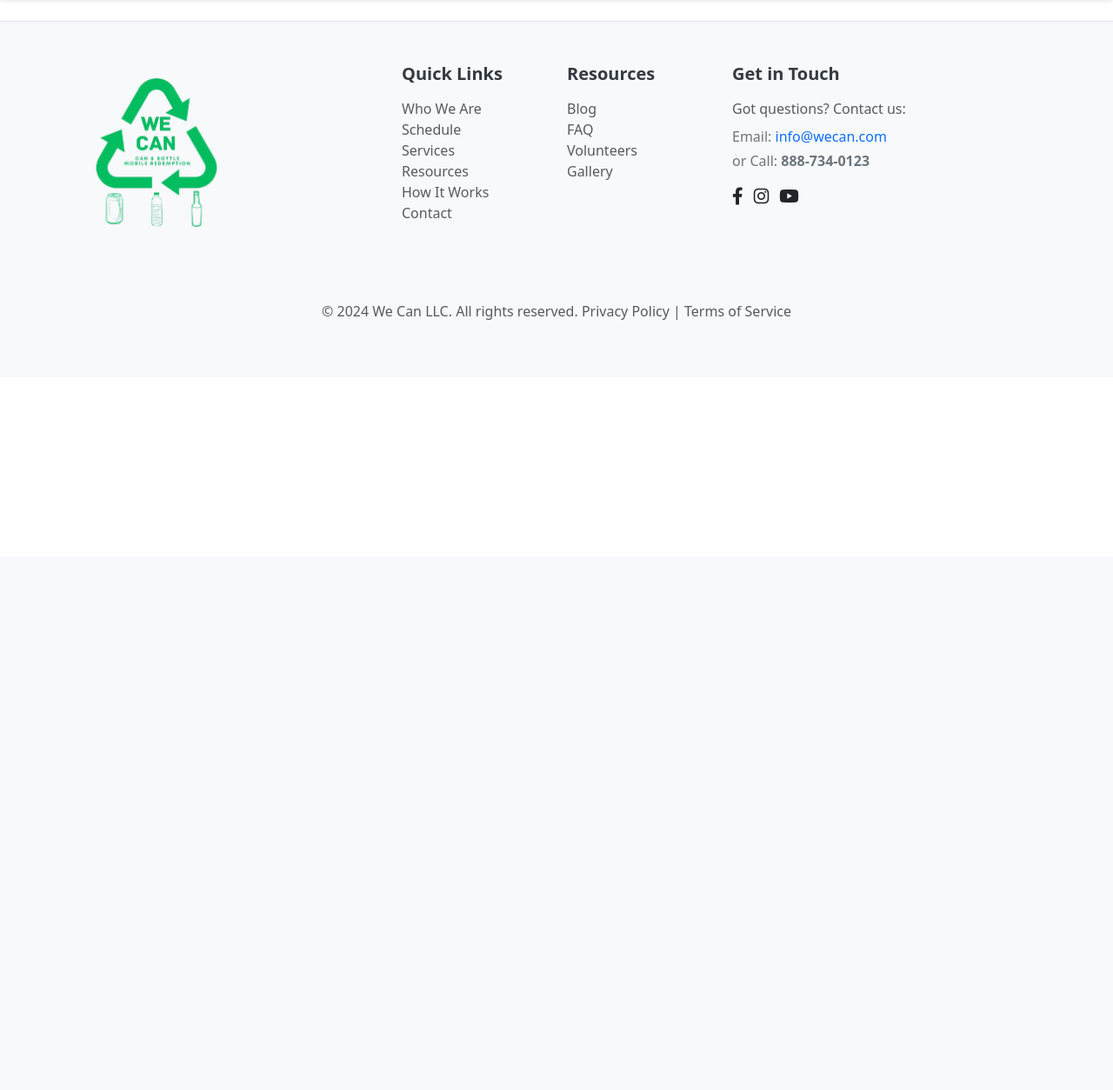
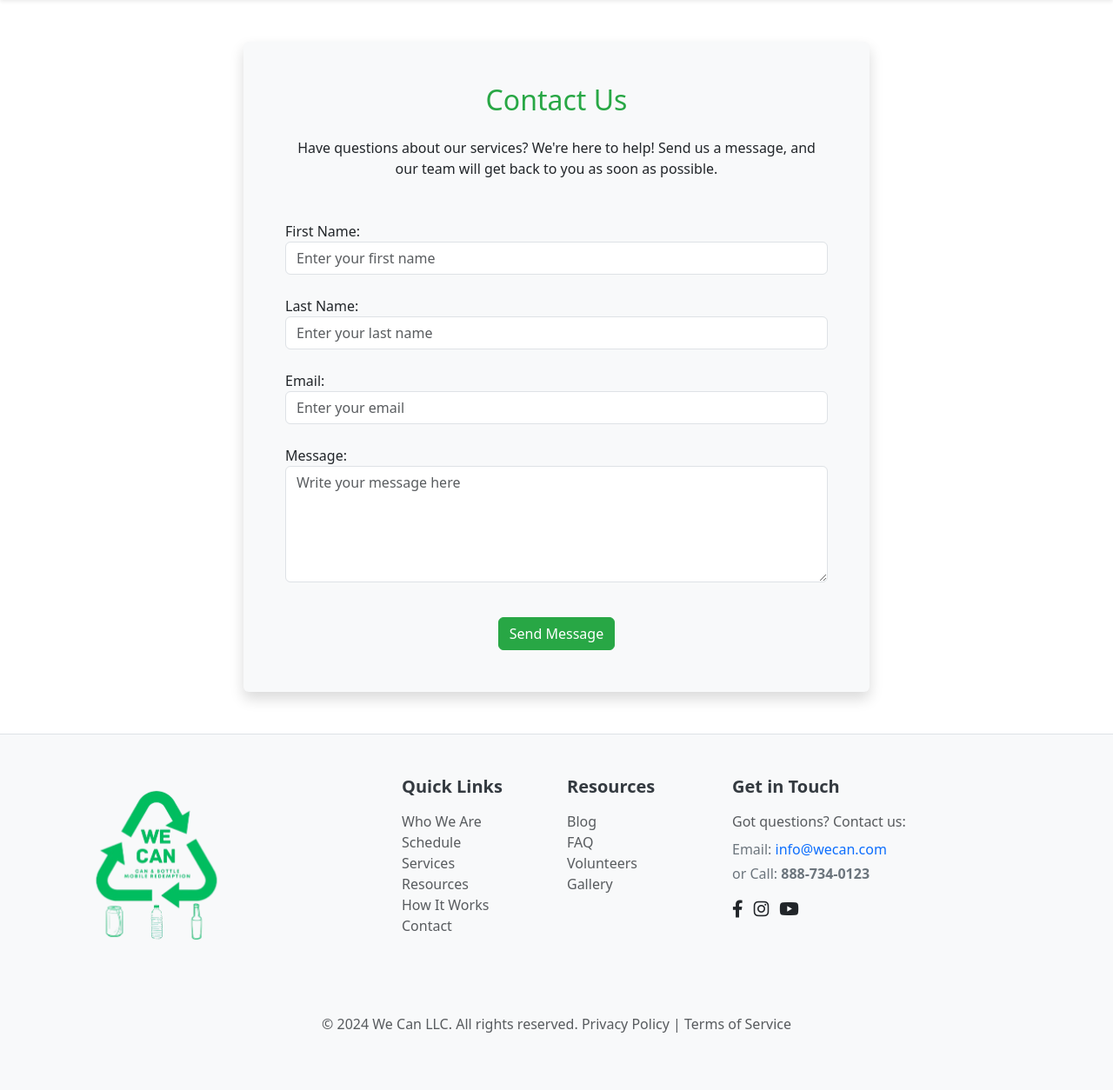
Before and after one commit to Gitesh307/WeCan, a Django app: page /contact/ in a window 1280 px wide. Shown: the part 160-1414 px from the top of the page at 87% size. Before the commit the page ends 528 px from the top, so only its background shows below. Run offline with Django 5.2, Linux system fonts and the light colour scheme; some libraries are stand-ins or nearby versions.

Commit message:
Update contact form

```diff
--- a/homepage/forms.py
+++ b/homepage/forms.py
@@ -31,3 +31,10 @@ class UserRegistrationForm(UserCreationForm):
                 phone=self.cleaned_data['phone']
             )
         return user
+
+
+class ContactForm(forms.Form):
+    first_name = forms.CharField(max_length=50, required=True, widget=forms.TextInput(attrs={'class': 'form-control', 'placeholder': 'First Name'}))
+    last_name = forms.CharField(max_length=50, required=True, widget=forms.TextInput(attrs={'class': 'form-control', 'placeholder': 'Last Name'}))
+    email = forms.EmailField(required=True, widget=forms.EmailInput(attrs={'class': 'form-control', 'placeholder': 'Your Email'}))
+    message = forms.CharField(widget=forms.Textarea(attrs={'class': 'form-control', 'placeholder': 'Your Message'}), required=True)
--- a/homepage/templates/contact.html
+++ b/homepage/templates/contact.html
@@ -1,9 +1,101 @@
 {% extends 'base.html' %}
 
 {% block title %}
-    Contact | We Can Project
+    Contact Us | We Can Project
 {% endblock %}
 
 {% block content %}
+<div class="container my-5">
+    <div class="row justify-content-center">
+        <div class="col-lg-8 col-md-10">
+            <div class="contact-form-container shadow p-5 rounded bg-light">
+                <h2 class="text-center mb-4" style="color:#28a745;">Contact Us</h2>
+                <p class="text-center mb-5">Have questions about our services? We're here to help! Send us a message, and our team will get back to you as soon as possible.</p>
+                <form method="post" action="{% url 'contact' %}">
+                    {% csrf_token %}
+                    <div class="form-group mb-4">
+                        <label for="first_name">First Name:</label>
+                        <input type="text" name="first_name" class="form-control" id="first_name" placeholder="Enter your first name">
+                    </div>
+                    <div class="form-group mb-4">
+                        <label for="last_name">Last Name:</label>
+                        <input type="text" name="last_name" class="form-control" id="last_name" placeholder="Enter your last name">
+                    </div>
+                    <div class="form-group mb-4">
+                        <label for="email">Email:</label>
+                        <input type="email" name="email" class="form-control" id="email" placeholder="Enter your email">
+                    </div>
+                    <div class="form-group mb-4">
+                        <label for="message">Message:</label>
+                        <textarea name="message" class="form-control" id="message" rows="5" placeholder="Write your message here"></textarea>
+                    </div>
+                    <div class="d-flex justify-content-center">
+                        <button type="submit" class="btn btn-green mt-3"
+                            style="background-color: #28a745; color: white; border-color: #28a745;"
+                            onmouseover="this.style.backgroundColor='#218838'; this.style.borderColor='#1e7e34';"
+                            onmouseout="this.style.backgroundColor='#28a745'; this.style.borderColor='#28a745';">
+                            Send Message
+                        </button>
+                    </div>
+                </form>
+            </div>
+        </div>
+    </div>
+</div>
+{% endblock %}
 
+{% block extra_css %}
+<style>
+    .contact-form-container {
+        max-width: 100%;
+        background-color: #f9f9f9;
+        padding: 40px;
+    }
+    .contact-form-container h2 {
+        font-size: 1.75rem;
+        font-weight: 600;
+        margin-bottom: 20px;
+    }
+    .contact-form-container p {
+        font-size: 1rem;
+        margin-bottom: 30px;
+    }
+    .form-control {
+        font-size: 1rem;
+        padding: 0.75rem;
+    }
+    .btn-green {
+        background-color: #28a745 !important;
+        border-color: #28a745 !important;
+        color: white !important;
+        padding: 0.75rem;
+        font-size: 1.1rem;
+        text-align: center;
+        display: block;
+    }
+
+    .btn-green:hover {
+        background-color: #218838 !important;
+        border-color: #1e7e34 !important;
+        color: white !important;
+    }
+
+    @media (max-width: 768px) {
+        .contact-form-container {
+            padding: 20px;
+        }
+        .contact-form-container h2 {
+            font-size: 1.5rem;
+        }
+        .contact-form-container p {
+            font-size: 0.9rem;
+        }
+    }
+</style>
 {% endblock %}
+
+{% block extra_js %}
+<script src="https://code.jquery.com/jquery-3.5.1.slim.min.js"></script>
+<script src="https://cdn.jsdelivr.net/npm/@popperjs/core@2.5.2/dist/umd/popper.min.js"></script>
+<script src="https://stackpath.bootstrapcdn.com/bootstrap/4.5.2/js/bootstrap.min.js"></script>
+{% endblock %}
--- a/homepage/urls.py
+++ b/homepage/urls.py
@@ -8,7 +8,6 @@ urlpatterns = [
     path("", views.home, name='homepage'),
     path('schedule/', views.schedule, name='schedule'),
     path('services/', views.services, name='services'),
-    path('contact/', views.contact, name='contact'),
     path('resources/', views.resources, name='resources'),
     path('works/', views.works, name='works'),
     path('who/', views.who, name='who'),
@@ -22,4 +21,6 @@ urlpatterns = [
     path('login/', LoginView.as_view(template_name='login.html'), name='login'),
     path('logout/', LogoutView.as_view(next_page='homepage'), name='logout'),
     path('profile/', views.profile, name='profile'),
+    path('contact/', views.contact_view, name='contact'),
+    path('contact/success/', views.contact_success_view, name='contact_success'),
 ]
--- a/homepage/views.py
+++ b/homepage/views.py
@@ -5,6 +5,9 @@ from .forms import UserRegistrationForm
 from django.contrib.auth.forms import AuthenticationForm
 from django.contrib.auth.decorators import login_required
 from .models import Subscriber
+from django.core.mail import send_mail
+from django.conf import settings
+from .forms import ContactForm
 
 # Create your views here.
 
@@ -68,3 +71,34 @@ def profile(request):
     # Get the Subscriber instance related to the logged-in user
     subscriber = get_object_or_404(Subscriber, account_id=request.user.id)
     return render(request, 'profile.html', {'subscriber': subscriber})
+
+
+def contact_view(request):
+    if request.method == 'POST':
+        form = ContactForm(request.POST)
+        if form.is_valid():
+            first_name = form.cleaned_data['first_name']
+            last_name = form.cleaned_data['last_name']
+            email = form.cleaned_data['email']
+            message = form.cleaned_data['message']
+
+            subject = f"Contact Form Submission from {first_name} {last_name}"
+            full_message = f"Message from {first_name} {last_name} ({email}):\n\n{message}"
+
+            try:
+                send_mail(
+                    subject,
+                    full_message,
+                    settings.DEFAULT_FROM_EMAIL,
+                    ['dahearn2021@gmail.com'],
+                )
+                return redirect('contact_success')
+            except Exception as e:
+                print(f"Error sending email: {e}")
+    else:
+        form = ContactForm()
+
+    return render(request, 'contact.html', {'form': form})
+
+def contact_success_view(request):
+    return render(request, 'contact_success.html')
```
Also changed, not shown: homepage/templates/contact_success.html (added, +63 -0 lines), wecan_app/settings.py (+9 -0 lines).
